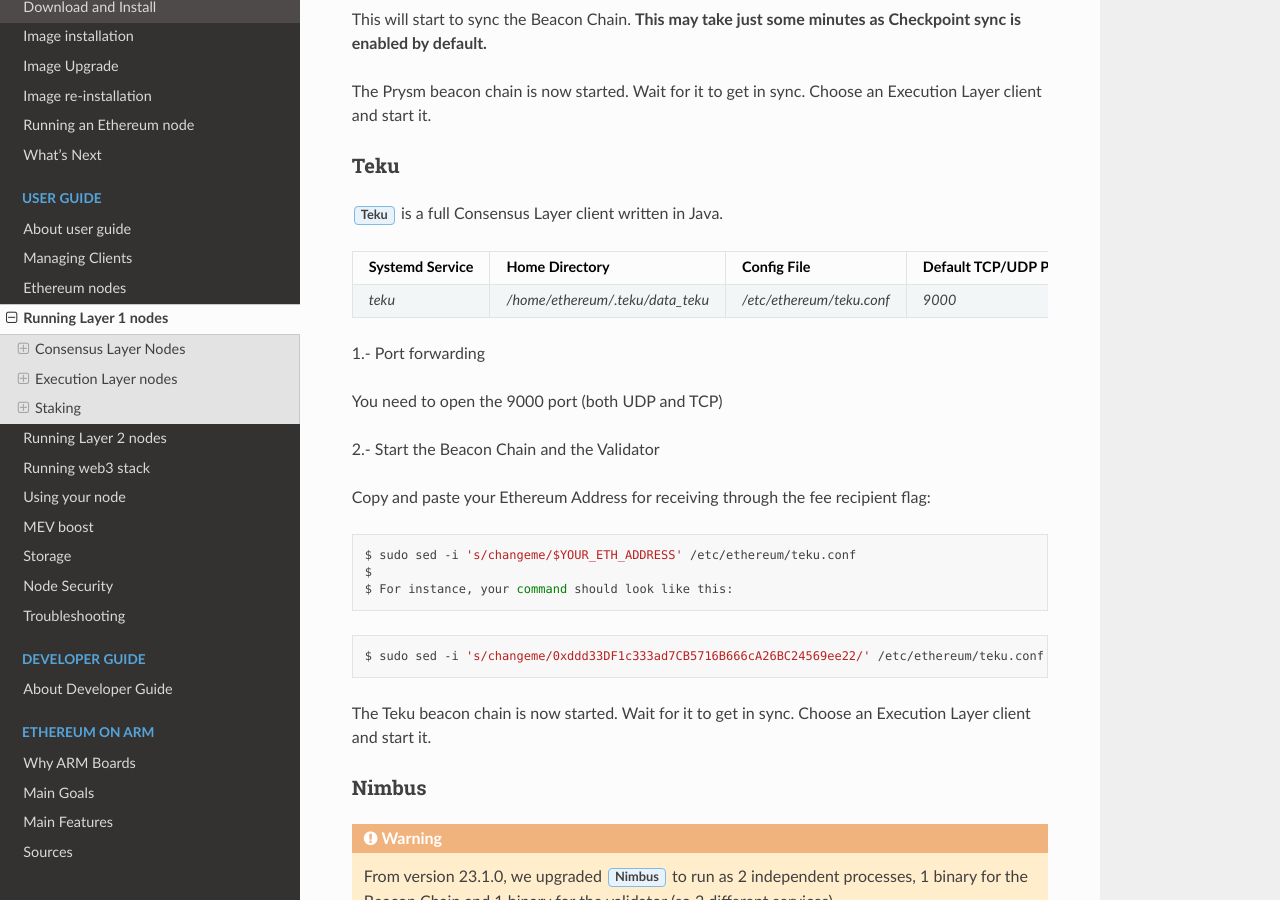
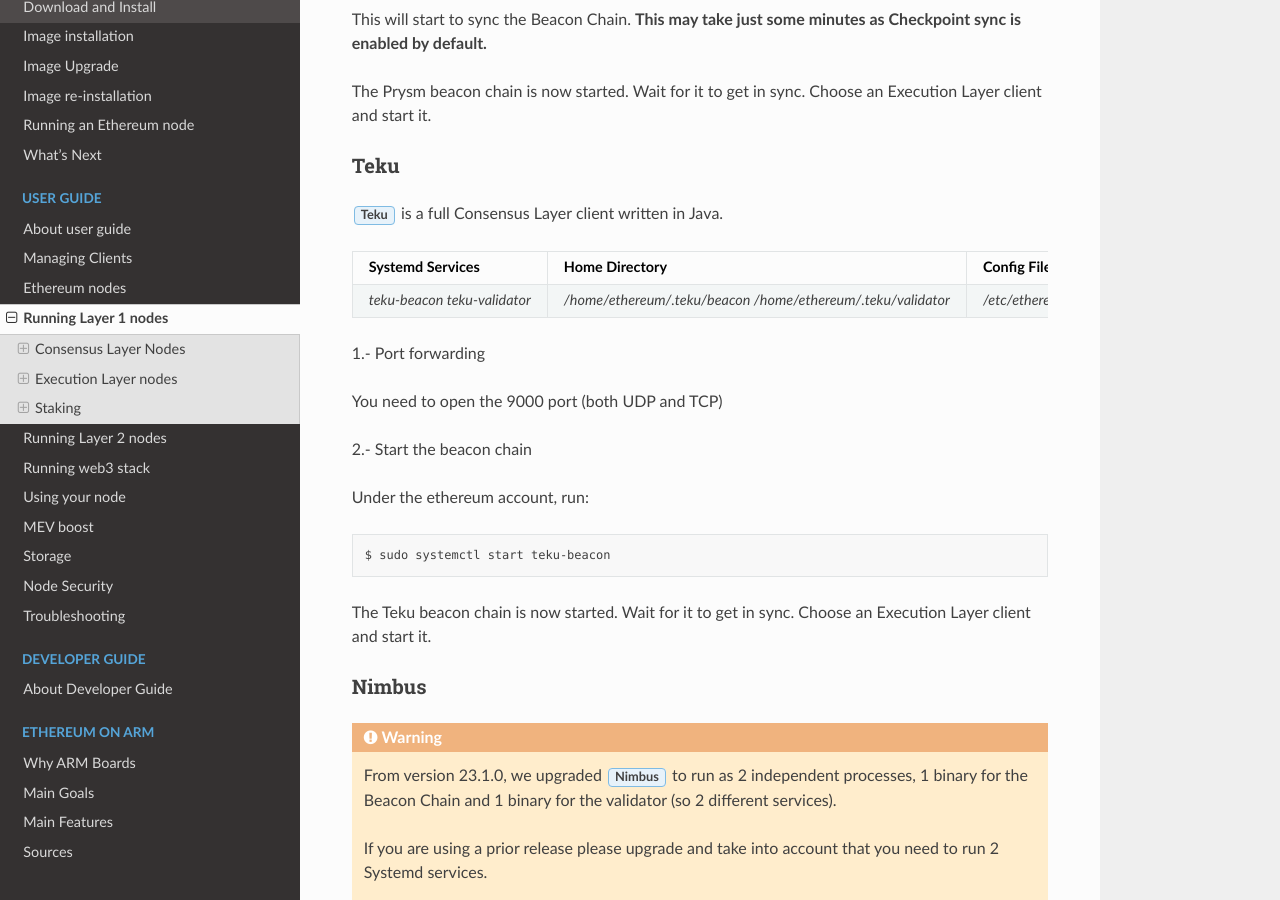
Before and after one commit to EOA-Blockchain-Labs/ethereumonarm, a Sphinx documentation site: the page built from docs/user-guide/running-l1-clients.rst, in a window 1280 px wide and 900 px high, scrolled down 2824 px. Built offline with Sphinx 7.4.7 and the Read the Docs theme 2.0.0, drawn with Linux system fonts in a browser that asks for light colours.

Commit message:
added 2 services for Teku client

```diff
--- a/docs/user-guide/running-l1-clients.rst
+++ b/docs/user-guide/running-l1-clients.rst
@@ -141,28 +141,21 @@
 :guilabel:`Teku` is a full Consensus Layer client written in Java.
 
 .. csv-table::
-  :header: Systemd Service, Home Directory, Config File, Default TCP/UDP Port
+  :header: Systemd Services , Home Directory, Config File, Default TCP/UDP Port
 
-  `teku`, `/home/ethereum/.teku/data_teku`, `/etc/ethereum/teku.conf`, `9000`
+  `teku-beacon teku-validator`, `/home/ethereum/.teku/beacon /home/ethereum/.teku/validator`, `/etc/ethereum/teku-beacon.conf /etc/ethereum/teku-validator.conf`, `9000`
 
 1.- Port forwarding
 
 You need to open the 9000 port (both UDP and TCP)
 
-2.- Start the Beacon Chain and the Validator
+2.- Start the beacon chain
 
-Copy and paste your Ethereum Address for receiving through the fee recipient flag:
+Under the ethereum account, run:
 
 .. prompt:: bash $
 
-  sudo sed -i 's/changeme/$YOUR_ETH_ADDRESS' /etc/ethereum/teku.conf
-
-  For instance, your command should look like this:
-
-.. prompt:: bash $
-
-  sudo sed -i 's/changeme/0xddd33DF1c333ad7CB5716B666cA26BC24569ee22/' /etc/ethereum/teku.conf
-
+  sudo systemctl start teku-beacon
 
 The Teku beacon chain is now started. Wait for it to get in sync. Choose an Execution Layer client and start it.
 
```
Also changed, not shown: 7 other files.
